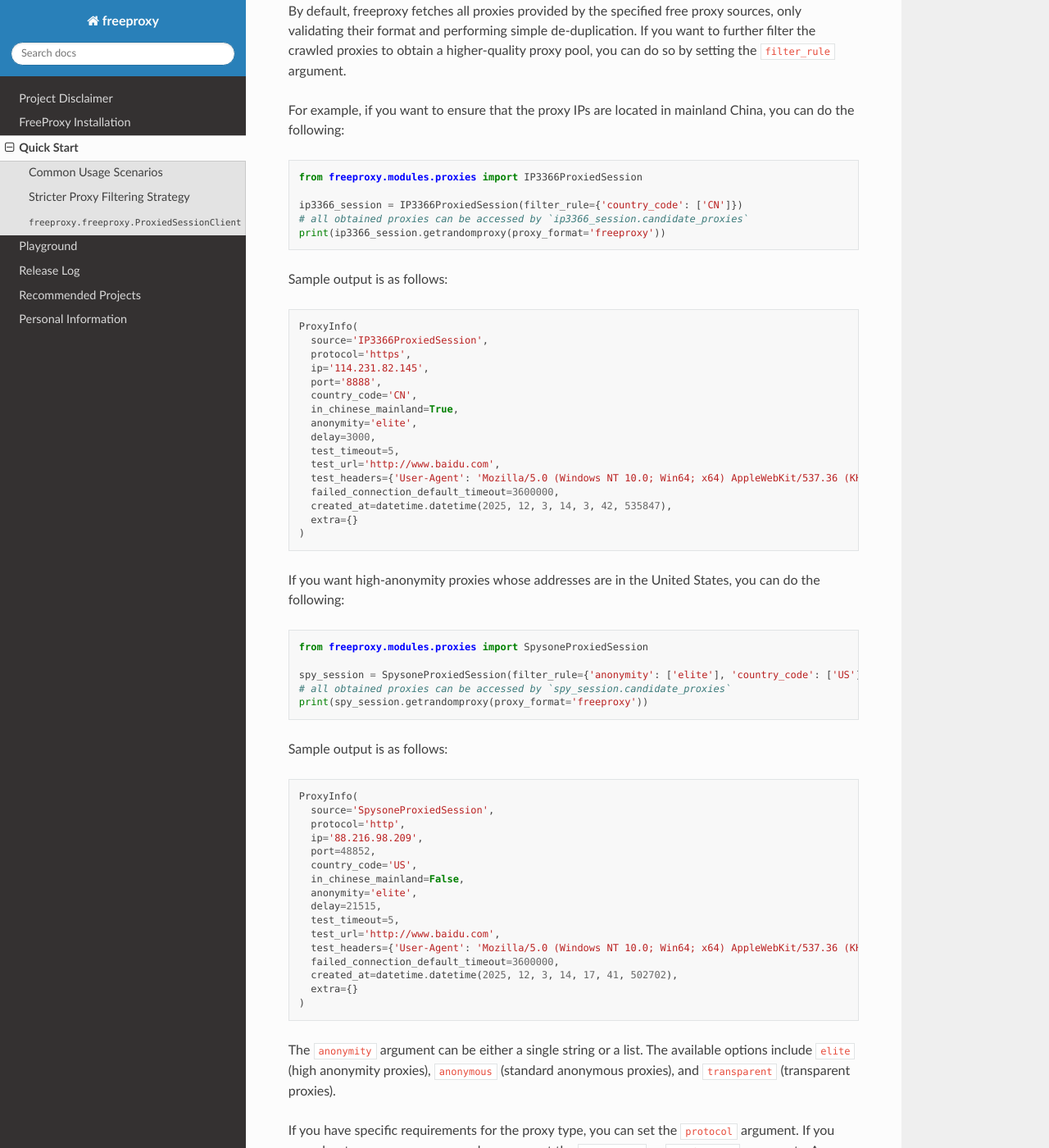
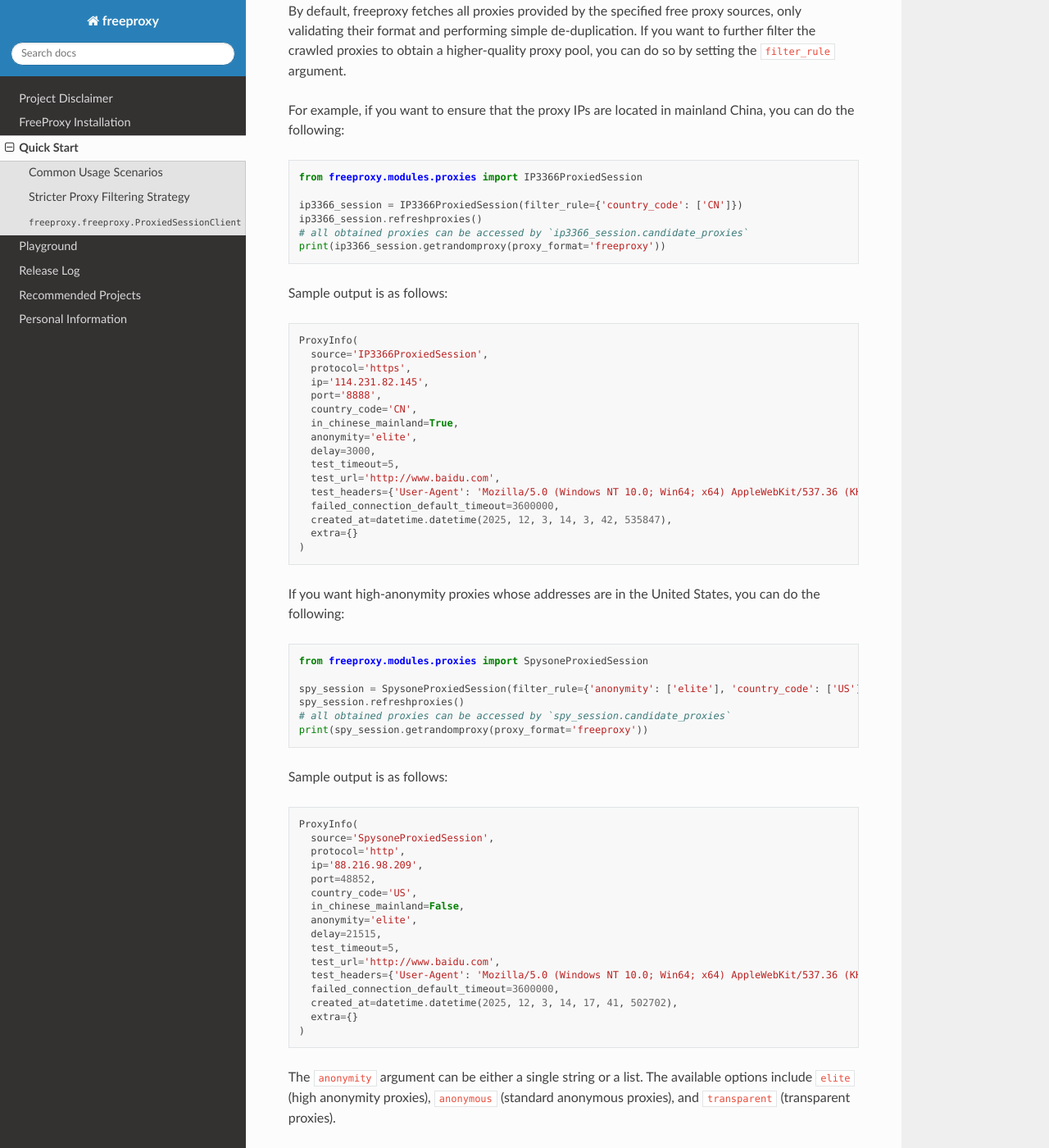
Before and after one commit to CharlesPikachu/freeproxy, a Sphinx documentation site: the page built from docs/Quickstart.md, in a window 1280 px wide and 1400 px high, scrolled down 2410 px. Shown: the whole window at 82% size. Built offline with Sphinx 7.4.7 and the Read the Docs theme 3.1.0, drawn with Linux system fonts in a browser that asks for light colours; some of the changed text lies outside the part shown.

Commit message:
update docs

````diff
--- a/docs/Quickstart.md
+++ b/docs/Quickstart.md
@@ -131,6 +131,7 @@ For example, if you want to ensure that the proxy IPs are located in mainland Ch
 from freeproxy.modules.proxies import IP3366ProxiedSession
 
 ip3366_session = IP3366ProxiedSession(filter_rule={'country_code': ['CN']})
+ip3366_session.refreshproxies()
 # all obtained proxies can be accessed by `ip3366_session.candidate_proxies`
 print(ip3366_session.getrandomproxy(proxy_format='freeproxy'))
 ```
@@ -162,6 +163,7 @@ If you want high-anonymity proxies whose addresses are in the United States, you
 from freeproxy.modules.proxies import SpysoneProxiedSession
 
 spy_session = SpysoneProxiedSession(filter_rule={'anonymity': ['elite'], 'country_code': ['US']})
+spy_session.refreshproxies()
 # all obtained proxies can be accessed by `spy_session.candidate_proxies`
 print(spy_session.getrandomproxy(proxy_format='freeproxy'))
 ```
@@ -198,6 +200,7 @@ An example code snippet can be written as follows:
 from freeproxy.modules.proxies import FreeproxylistProxiedSession
 
 fpl_session = FreeproxylistProxiedSession(filter_rule={'protocol': ['http', 'https'], 'max_tcp_ms': 10000, 'max_http_ms': 10000})
+fpl_session.refreshproxies()
 # all obtained proxies can be accessed by `fpl_session.candidate_proxies`
 print(fpl_session.getrandomproxy(proxy_format='freeproxy'))
 ```
````
Also changed, not shown: README.md (+3 -0 lines).
